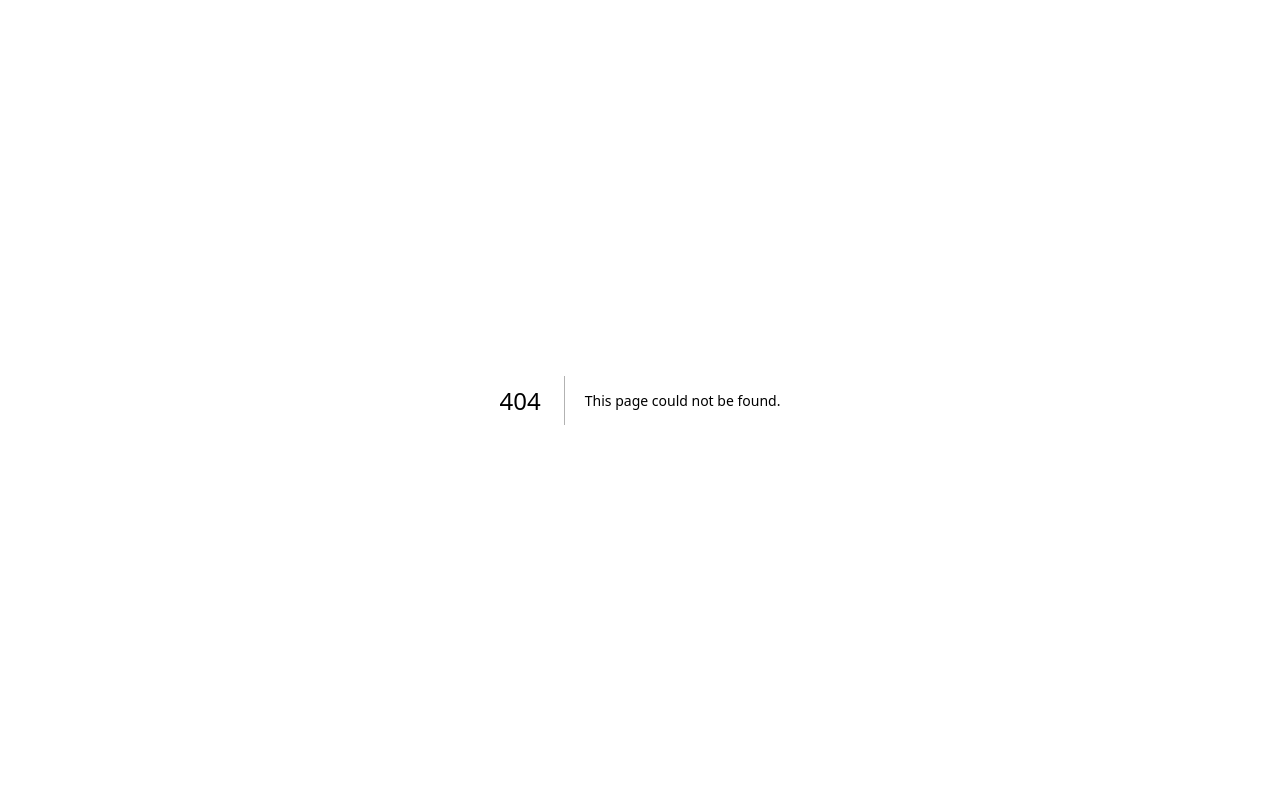
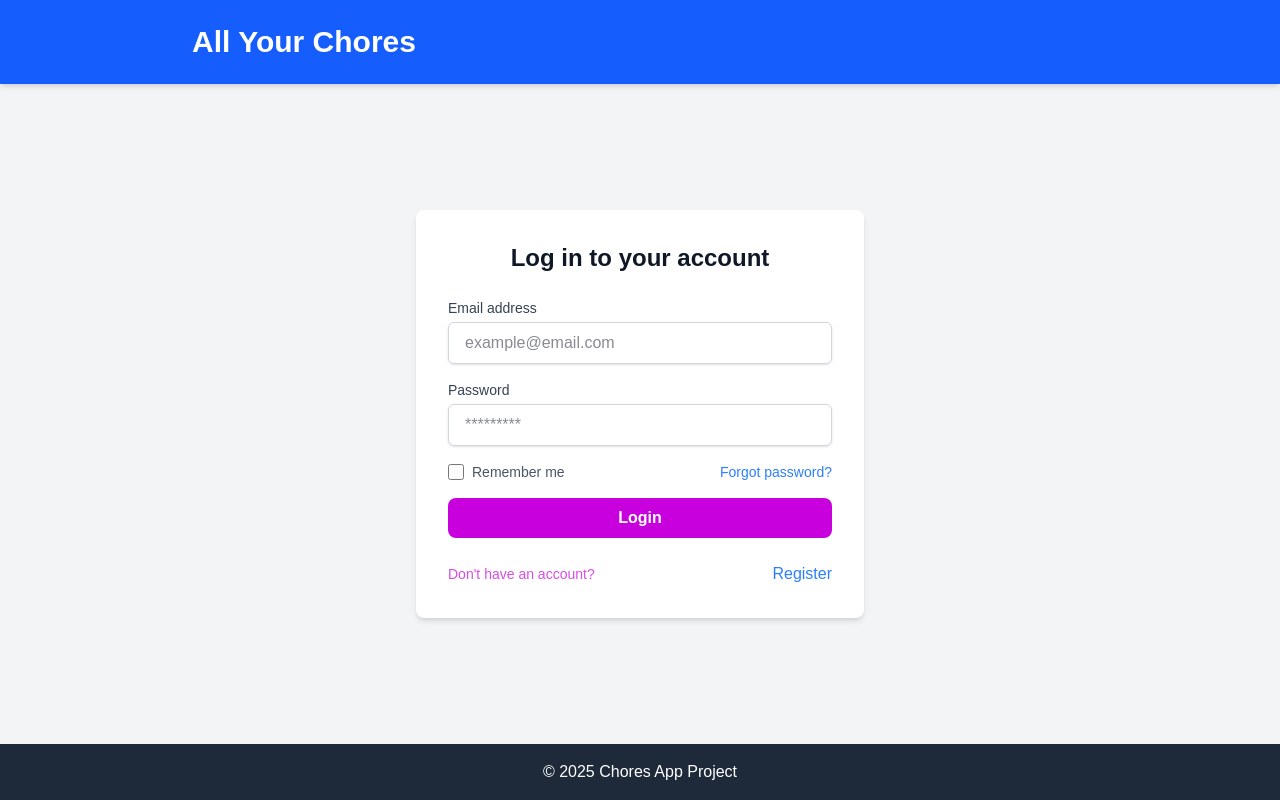
Before and after one commit to ViggsV/divide-and-conquer, a Next.js app: page /login in a window 1280 px wide. Before the commit this address had no page. Built offline with nearby package versions, Linux system fonts and the light colour scheme.

Commit message:
login and landing

```diff
--- /dev/null
+++ b/src/app/login/page.js
@@ -0,0 +1,128 @@
+'use client';
+
+import { useState } from 'react';
+import { ApiClient } from '../apiClient/apiClient';
+import { useRouter } from 'next/navigation';
+import Link from 'next/link';
+
+export default function UserLoginPage() {
+  const [form, setForm] = useState({ email: '', password: '' });
+  const [error, setError] = useState('');
+  const [loading, setLoading] = useState(false);
+  const router = useRouter();
+
+  const handleChange = (e) => {
+    setForm({ ...form, [e.target.name]: e.target.value });
+    setError('');
+  };
+
+  const handleSubmit = async (e) => {
+    e.preventDefault();
+    if (!form.email || !form.password) {
+      setError('Please enter both email and password.');
+      return;
+    }
+    setLoading(true);
+    try {
+      const apiClient = new ApiClient();
+      const response = await apiClient.login(form.email, form.password);
+
+      if (response.data && response.data.token) {
+        router.push('/events');
+      } else {
+        setError('Login successful but no token received');
+      }
+    } catch (err) {
+      console.error('Login error:', err.response || err);
+      setError(err.response?.data?.message || 'Invalid credentials or server error.');
+    } finally {
+      setLoading(false);
+    }
+  };
+
+  return (
+    <div className="bg-gray-100 text-gray-900 min-h-screen flex flex-col">
+      <header className="bg-blue-600 text-white p-6 shadow-md">
+        <div className="max-w-4xl mx-auto">
+          <h1 className="text-3xl font-extrabold">All Your Chores</h1>
+        </div>
+      </header>
+
+      <main className="flex-grow flex items-center justify-center px-4">
+        <div className="bg-white p-8 rounded-lg shadow-md w-full max-w-md">
+          <h2 className="text-2xl font-bold mb-6 text-center">Log in to your account</h2>
+
+          <form onSubmit={handleSubmit} className="space-y-4">
+            <div>
+              <label htmlFor="email" className="block text-sm font-medium text-gray-700">
+                Email address
+              </label>
+              <input
+                type="email"
+                id="email"
+                name="email"
+                value={form.email}
+                onChange={handleChange}
+                className="mt-1 block w-full px-4 py-2 border border-gray-300 rounded-md shadow-sm focus:ring-blue-500 focus:border-blue-500"
+                placeholder="example@email.com"
+                required
+              />
+            </div>
+
+            <div>
+              <label htmlFor="password" className="block text-sm font-medium text-gray-700">
+                Password
+              </label>
+              <input
+                type="password"
+                id="password"
+                name="password"
+                value={form.password}
+                onChange={handleChange}
+                className="mt-1 block w-full px-4 py-2 border border-gray-300 rounded-md shadow-sm focus:ring-blue-500 focus:border-blue-500"
+                placeholder="*********"
+                required
+              />
+            </div>
+
+            {error && (
+              <p className="mb-4 text-sm text-red-600 text-center">{error}</p>
+            )}
+
+            <div className="flex items-center justify-between">
+              <label className="flex items-center">
+                <input
+                  type="checkbox"
+                  className="h-4 w-4 text-blue-600 focus:ring-blue-500 border-gray-300 rounded"
+                />
+                <span className="ml-2 text-sm text-gray-600">Remember me</span>
+              </label>
+              <a href="#" className="text-sm text-blue-500 hover:underline">
+                Forgot password?
+              </a>
+            </div>
+
+            <button
+              type="submit"
+              disabled={loading}
+              className="w-full bg-fuchsia-600 text-white py-2 px-4 rounded-lg font-semibold hover:bg-fuchsia-700 transition-colors focus:outline-none focus:ring-2 focus:ring-fuchsia-500 focus:ring-offset-2 disabled:opacity-60"
+            >
+              {loading ? 'Logging in...' : 'Login'}
+            </button>
+          </form>
+
+          <div className="flex items-center justify-between mt-6">
+            <p className="text-fuchsia-600/70 font-light text-sm">Don't have an account?</p>
+            <Link href="/register">
+              <a className="text-blue-500 hover:underline">Register</a>
+            </Link>
+          </div>
+        </div>
+      </main>
+
+      <footer className="bg-gray-800 text-white text-center p-4">
+        <p>&copy; 2025 Chores App Project</p>
+      </footer>
+    </div>
+  );
+}
--- a/src/app/page.js
+++ b/src/app/page.js
@@ -1,103 +1,75 @@
 import Image from "next/image";
+import Link from 'next/link';
 
 export default function Home() {
   return (
-    <div className="grid grid-rows-[20px_1fr_20px] items-center justify-items-center min-h-screen p-8 pb-20 gap-16 sm:p-20 font-[family-name:var(--font-geist-sans)]">
-      <main className="flex flex-col gap-[32px] row-start-2 items-center sm:items-start">
-        <Image
-          className="dark:invert"
-          src="/next.svg"
-          alt="Next.js logo"
-          width={180}
-          height={38}
-          priority
-        />
-        <ol className="list-inside list-decimal text-sm/6 text-center sm:text-left font-[family-name:var(--font-geist-mono)]">
-          <li className="mb-2 tracking-[-.01em]">
-            Get started by editing{" "}
-            <code className="bg-black/[.05] dark:bg-white/[.06] px-1 py-0.5 rounded font-[family-name:var(--font-geist-mono)] font-semibold">
-              src/app/page.js
-            </code>
-            .
-          </li>
-          <li className="tracking-[-.01em]">
-            Save and see your changes instantly.
-          </li>
-        </ol>
 
-        <div className="flex gap-4 items-center flex-col sm:flex-row">
-          <a
-            className="rounded-full border border-solid border-transparent transition-colors flex items-center justify-center bg-foreground text-background gap-2 hover:bg-[#383838] dark:hover:bg-[#ccc] font-medium text-sm sm:text-base h-10 sm:h-12 px-4 sm:px-5 sm:w-auto"
-            href="https://vercel.com/new?utm_source=create-next-app&utm_medium=appdir-template-tw&utm_campaign=create-next-app"
-            target="_blank"
-            rel="noopener noreferrer"
-          >
-            <Image
-              className="dark:invert"
-              src="/vercel.svg"
-              alt="Vercel logomark"
-              width={20}
-              height={20}
-            />
-            Deploy now
-          </a>
-          <a
-            className="rounded-full border border-solid border-black/[.08] dark:border-white/[.145] transition-colors flex items-center justify-center hover:bg-[#f2f2f2] dark:hover:bg-[#1a1a1a] hover:border-transparent font-medium text-sm sm:text-base h-10 sm:h-12 px-4 sm:px-5 w-full sm:w-auto md:w-[158px]"
-            href="https://nextjs.org/docs?utm_source=create-next-app&utm_medium=appdir-template-tw&utm_campaign=create-next-app"
-            target="_blank"
-            rel="noopener noreferrer"
-          >
-            Read our docs
-          </a>
+    <div className="bg-gray-100 text-gray-900 min-h-screen flex flex-col">
+      {/* Header */}
+      <header className="bg-blue-600 text-white p-6 shadow-md">
+        <div className="max-w-4xl mx-auto">
+          <h1 className="text-3xl font-extrabold">All Your Chores</h1>
+
+        </div>
+      </header>
+
+      {/* Main */}
+      <main className="flex-grow">
+        <div className="max-w-4xl mx-auto px-4 py-8 space-y-10">
+          {/* Hero */}
+          <section className="text-center space-y-4">
+            <h2 className="text-4xl sm:text-5xl font-bold">
+              Organize Your Chores {" "}
+            </h2>
+            <p className="text-lg text-gray-700 max-w-2xl mx-auto">
+              From household tasks to bills and appointments — All Your Chores helps you stay on top of everything.
+            </p>
+
+
+            <div className="flex flex-col sm:flex-row gap-4 justify-center mt-4">
+              <Link href="/login" className="bg-blue-600 hover:bg-blue-700 text-white font-semibold py-2 px-6 rounded shadow">
+                Schedule a Chore
+              </Link>
+              <button className="bg-white text-gray-900 border border-gray-300 hover:bg-gray-50 font-semibold py-2 px-6 rounded shadow">
+                View Upcoming Tasks
+              </button>
+            </div>
+          </section>
+
+          {/* Features */}
+          <section className="grid grid-cols-1 md:grid-cols-3 gap-6">
+            <div className="bg-white p-6 rounded-lg shadow text-center">
+              <h3 className="text-xl font-semibold mb-2">Quick Scheduling</h3>
+              <p className="text-gray-600">Add chores in seconds with intuitive forms and smart defaults.</p>
+            </div>
+            <div className="bg-white p-6 rounded-lg shadow text-center">
+              <h3 className="text-xl font-semibold mb-2">Family-Friendly</h3>
+              <p className="text-gray-600">Assign chores to family members and keep everyone in sync.</p>
+            </div>
+            <div className="bg-white p-6 rounded-lg shadow text-center">
+              <h3 className="text-xl font-semibold mb-2">Reminders & Tracking</h3>
+              <p className="text-gray-600">Get notified when tasks are due — and track what’s been completed.</p>
+            </div>
+          </section>
+
+          {/* Call to Action */}
+          <section className="bg-blue-600 rounded-xl p-8 text-center text-white">
+            <h3 className="text-2xl font-bold mb-2">Ready to Get Organized?</h3>
+            <p className="mb-4 max-w-xl mx-auto">
+              Join other households managing their tasks with ease using All Your Chores.
+            </p>
+            <button className="bg-white text-blue-600 hover:bg-gray-100 font-semibold py-2 px-6 rounded shadow">
+              Get Started Free
+            </button>
+          </section>
         </div>
       </main>
-      <footer className="row-start-3 flex gap-[24px] flex-wrap items-center justify-center">
-        <a
-          className="flex items-center gap-2 hover:underline hover:underline-offset-4"
-          href="https://nextjs.org/learn?utm_source=create-next-app&utm_medium=appdir-template-tw&utm_campaign=create-next-app"
-          target="_blank"
-          rel="noopener noreferrer"
-        >
-          <Image
-            aria-hidden
-            src="/file.svg"
-            alt="File icon"
-            width={16}
-            height={16}
-          />
-          Learn
-        </a>
-        <a
-          className="flex items-center gap-2 hover:underline hover:underline-offset-4"
-          href="https://vercel.com/templates?framework=next.js&utm_source=create-next-app&utm_medium=appdir-template-tw&utm_campaign=create-next-app"
-          target="_blank"
-          rel="noopener noreferrer"
-        >
-          <Image
-            aria-hidden
-            src="/window.svg"
-            alt="Window icon"
-            width={16}
-            height={16}
-          />
-          Examples
-        </a>
-        <a
-          className="flex items-center gap-2 hover:underline hover:underline-offset-4"
-          href="https://nextjs.org?utm_source=create-next-app&utm_medium=appdir-template-tw&utm_campaign=create-next-app"
-          target="_blank"
-          rel="noopener noreferrer"
-        >
-          <Image
-            aria-hidden
-            src="/globe.svg"
-            alt="Globe icon"
-            width={16}
-            height={16}
-          />
-          Go to nextjs.org →
-        </a>
+
+      {/* Footer */}
+      <footer className="bg-gray-800 text-white text-center p-4">
+        <p>&copy; 2025 All Your Chores</p>
       </footer>
+
     </div>
   );
 }
```
